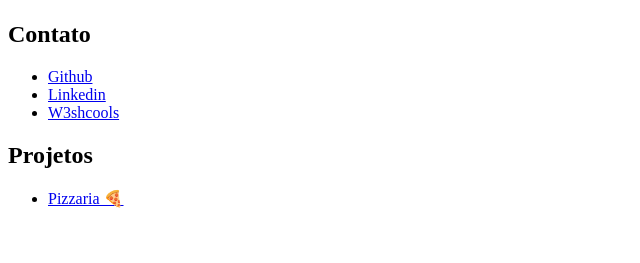
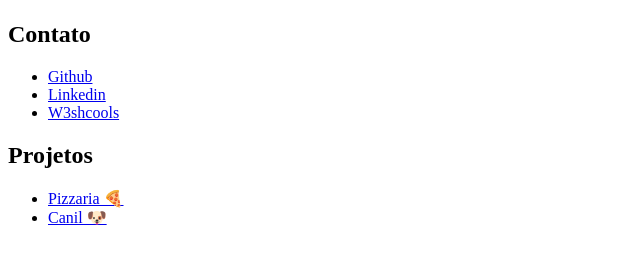
Before and after one commit to c-diego/c-diego, a plain HTML site: page index.html in a window 1280 px wide. Shown: the part 59-322 px from the top of the page, without its empty margins (0-640 px from the left). Drawn offline with Linux system fonts and the light colour scheme.

Commit message:
Update index.html
Adicionando novo projeto

```diff
--- a/index.html
+++ b/index.html
@@ -17,6 +17,7 @@
   <h2>Projetos</h2>
   <ul>
     <li><a href="https://c-diego.github.io/pizzaria/">Pizzaria 🍕</a></li>
+    <li><a href="https://c-diego.github.io/canil/">Canil 🐶</a></li>
   </ul>
 </body>
 </html>
```
